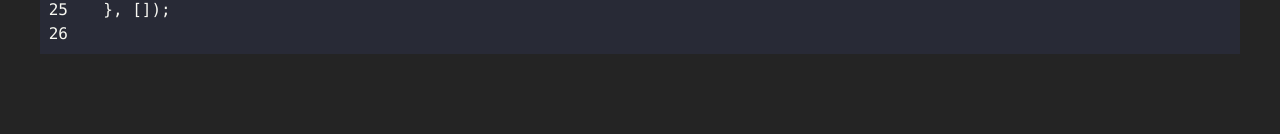
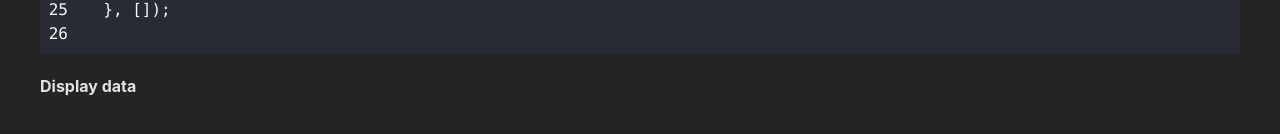
Before and after one commit to kinxori/technical-test-2, a React (Vite) app: page / in a window 1280 px wide. Shown: the part 3354-3488 px from the top of the page. Before the commit the page ends 3448 px from the top, so only its background shows below. Built offline with nearby package versions, Linux system fonts and the light colour scheme.

Commit message:
adding <display data> subject

```diff
--- a/src/App.jsx
+++ b/src/App.jsx
@@ -156,6 +156,8 @@ export default function App() {
         <SyntaxHighlighter showLineNumbers style={dracula} language="javascript">
           {sortedUsersCode}
         </SyntaxHighlighter>
+        <h4 className="font-bold text-[16px]">Display data</h4>
+        <p></p>
       </article>
     </section>
   );
```
